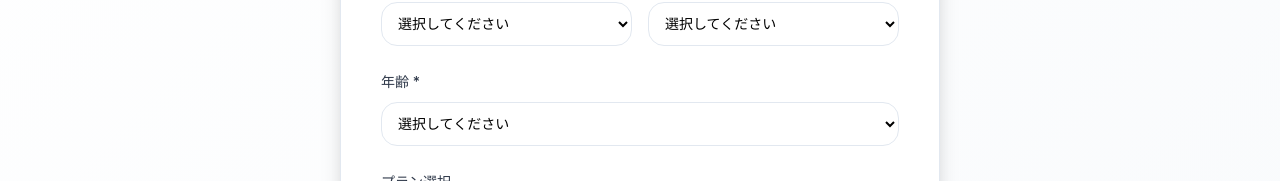
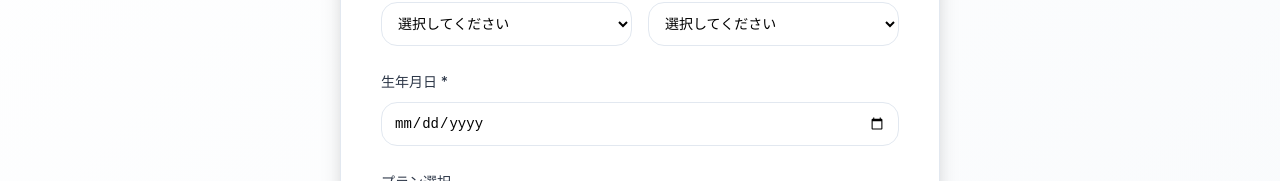
Before and after one commit to h7575-hash/nfp_front, a React (Create React App) app: page /signup in a window 1280 px wide. Shown: the part 619-800 px from the top of the page. Built offline with nearby package versions, Linux system fonts and the light colour scheme.

Commit message:
データベースとの整合性対応

```diff
--- a/src/pages/SignupPage.js
+++ b/src/pages/SignupPage.js
@@ -9,7 +9,7 @@ const SignupPage = () => {
         purpose: '',
         industry: '',
         occupation: '',
-        age: '',
+        birth_date: '',
         plan: 'free'
     });
     const [isLoading, setIsLoading] = useState(false);
@@ -53,15 +53,6 @@ const SignupPage = () => {
         { value: 'other', label: 'その他' }
     ];
 
-    const ageOptions = [
-        { value: '18-24', label: '18-24歳' },
-        { value: '25-29', label: '25-29歳' },
-        { value: '30-34', label: '30-34歳' },
-        { value: '35-39', label: '35-39歳' },
-        { value: '40-49', label: '40-49歳' },
-        { value: '50-59', label: '50-59歳' },
-        { value: '60+', label: '60歳以上' }
-    ];
 
     const handleChange = (e) => {
         const { name, value } = e.target;
@@ -88,7 +79,25 @@ const SignupPage = () => {
         if (!formData.purpose) newErrors.purpose = '利用目的を選択してください';
         if (!formData.industry) newErrors.industry = '業種を選択してください';
         if (!formData.occupation) newErrors.occupation = '職種を選択してください';
-        if (!formData.age) newErrors.age = '年齢を選択してください';
+        if (!formData.birth_date) newErrors.birth_date = '生年月日を入力してください';
+        if (formData.birth_date) {
+            const birthDate = new Date(formData.birth_date);
+            const today = new Date();
+            const age = today.getFullYear() - birthDate.getFullYear();
+            const monthDiff = today.getMonth() - birthDate.getMonth();
+
+            if (monthDiff < 0 || (monthDiff === 0 && today.getDate() < birthDate.getDate())) {
+                age--;
+            }
+
+            if (age < 18 || age > 100) {
+                newErrors.birth_date = '18歳以上100歳以下の方のみ登録できます';
+            }
+
+            if (birthDate > today) {
+                newErrors.birth_date = '未来の日付は入力できません';
+            }
+        }
 
         // パスワード一致チェック
         if (formData.password !== formData.confirmPassword) {
@@ -134,7 +143,7 @@ const SignupPage = () => {
                     purpose: formData.purpose,
                     industry: formData.industry,
                     occupation: formData.occupation,
-                    age: formData.age,
+                    birth_date: formData.birth_date,
                     plan: formData.plan
                 })
             });
@@ -271,24 +280,19 @@ const SignupPage = () => {
                         </div>
                     </div>
 
-                    {/* 年齢 */}
+                    {/* 生年月日 */}
                     <div className="form-group">
-                        <label htmlFor="age">年齢 *</label>
-                        <select
-                            id="age"
-                            name="age"
-                            value={formData.age}
+                        <label htmlFor="birth_date">生年月日 *</label>
+                        <input
+                            type="date"
+                            id="birth_date"
+                            name="birth_date"
+                            value={formData.birth_date}
                             onChange={handleChange}
-                            className={`form-input ${errors.age ? 'error' : ''}`}
-                        >
-                            <option value="">選択してください</option>
-                            {ageOptions.map(option => (
-                                <option key={option.value} value={option.value}>
-                                    {option.label}
-                                </option>
-                            ))}
-                        </select>
-                        {errors.age && <span className="error-message">{errors.age}</span>}
+                            max={new Date().toISOString().split('T')[0]}
+                            className={`form-input ${errors.birth_date ? 'error' : ''}`}
+                        />
+                        {errors.birth_date && <span className="error-message">{errors.birth_date}</span>}
                     </div>
 
                     {/* プラン選択 */}
```
